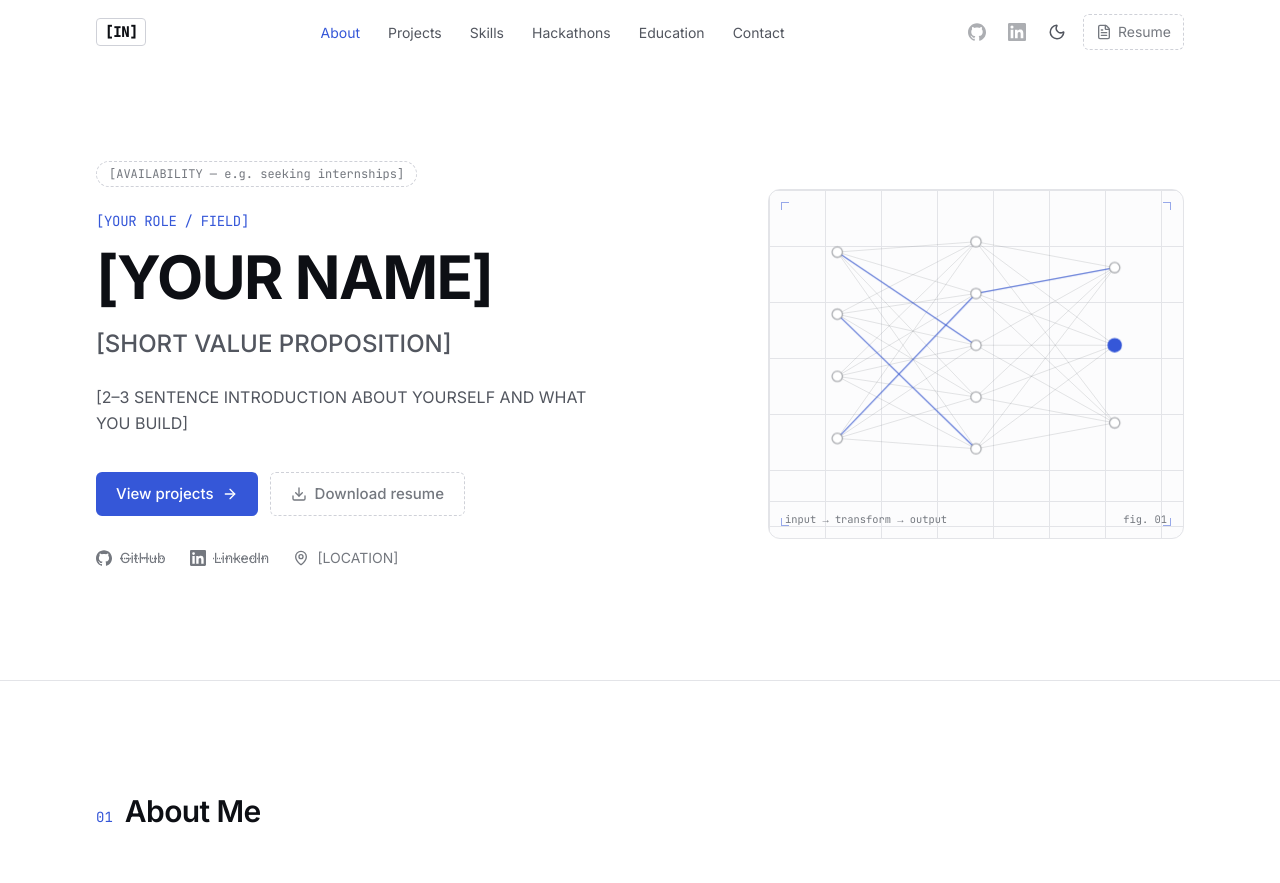
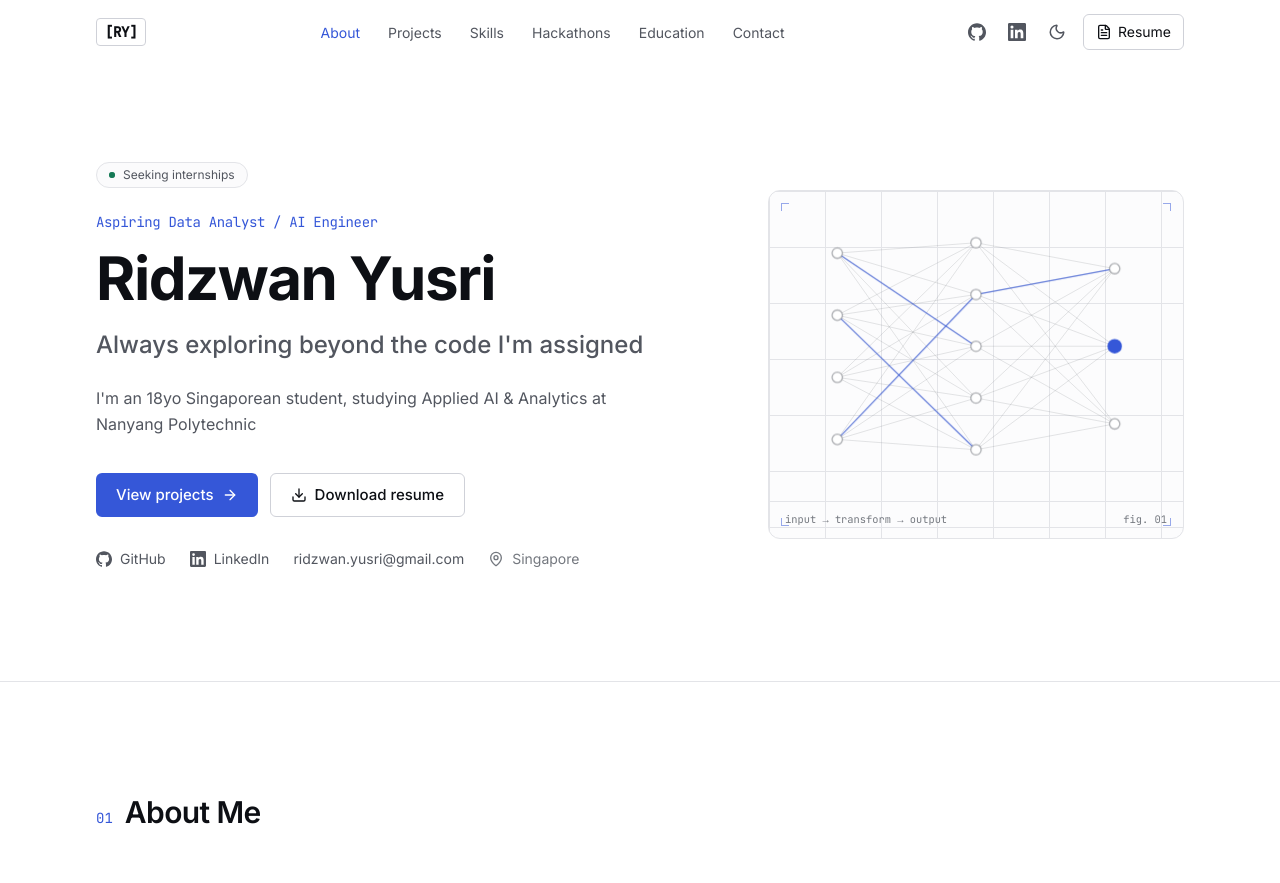
Before and after one commit to 1wanny/Portfolio, a React (Vite) app in the folder portfolio/: page / in a window 1280 px wide. Shown: the top 883 px of the page. Built offline with nearby package versions, Linux system fonts and the light colour scheme.

Commit message:
Site updates

```diff
--- a/portfolio/src/data/site.ts
+++ b/portfolio/src/data/site.ts
@@ -7,49 +7,49 @@
 
 export const site = {
   /** Full name, used in the hero, footer and page titles. */
-  name: '[YOUR NAME]',
+  name: 'Ridzwan Yusri',
   /** 2–3 characters for the navbar mark, e.g. initials. */
-  initials: '[IN]',
+  initials: '[RY]',
   /** Small label above the hero heading, e.g. your field. */
-  role: '[YOUR ROLE / FIELD]',
+  role: 'Aspiring Data Analyst / AI Engineer',
   /** Large supporting headline under your name. Keep it under ~12 words. */
-  headline: '[SHORT VALUE PROPOSITION]',
+  headline: "Always exploring beyond the code I'm assigned",
   /** 2–3 sentence hero introduction. */
-  intro: '[2–3 SENTENCE INTRODUCTION ABOUT YOURSELF AND WHAT YOU BUILD]',
+  intro: "I'm an 18yo Singaporean student, studying Applied AI & Analytics at Nanyang Polytechnic",
   /** One-line tagline used in the footer. */
   tagline: '[SHORT TAGLINE]',
   /** Where you are based. Set to null to hide. */
-  location: '[LOCATION]',
+  location: 'Singapore',
   /** Availability line shown in the hero status pill. Set to null to hide. */
-  availability: '[AVAILABILITY — e.g. seeking internships]',
+  availability: 'Seeking internships',
 
   links: {
-    email: '[EMAIL]',
-    github: '[GITHUB URL]',
-    linkedin: '[LINKEDIN URL]',
+    email: 'ridzwan.yusri@gmail.com',
+    github: 'https://github.com/1wanny',
+    linkedin: 'https://www.linkedin.com/in/ridzwan-yusri-0a5ab833b/',
     /** Put your PDF in `public/` and point here, e.g. '/resume.pdf'. */
-    resume: '[RESUME URL]',
+    resume: 'public/Resume.pdf',
   },
 } as const
 
 /** About section copy. */
 export const about = {
   paragraphs: [
-    '[ABOUT ME PLACEHOLDER]',
+    "Hello! I'm Ridzwan, a curious and driven student who is always eager to learn and understand how things work. Challenges motivate me to persist until I find solutions, which led me to coding and exploring ideas in greater depth.",
     '[BACKGROUND / INTERESTS PLACEHOLDER]',
     '[WHAT I ENJOY BUILDING / LEARNING PLACEHOLDER]',
   ],
   /** The "Currently" list. Labels are yours to change. */
   currently: [
-    { label: 'Studying', value: '[CURRENT EDUCATION]' },
-    { label: 'Focused on', value: '[CURRENT AREA OF FOCUS]' },
-    { label: 'Learning', value: '[CURRENT TECHNOLOGY / TOPIC LEARNING]' },
+    { label: 'Studying', value: 'Applied AI & Analytics' },
+    { label: 'Focused on', value: 'Data Analysis' },
+    { label: 'Learning', value: 'nil' },
     { label: 'Working toward', value: '[CURRENT GOAL]' },
   ],
   /** Set `src` to an image path to show a photo. Leave null to hide the frame. */
   photo: {
     src: null as string | null,
-    alt: '[PROFILE IMAGE ALT TEXT]',
+    alt: 'This is me',
   },
 } as const
 
```
Also changed, not shown: portfolio/public/WhatsApp Image 2026-02-05 at 00.30.29.jpeg (added), 1 other file (tests, documents, lock files or other folders).
